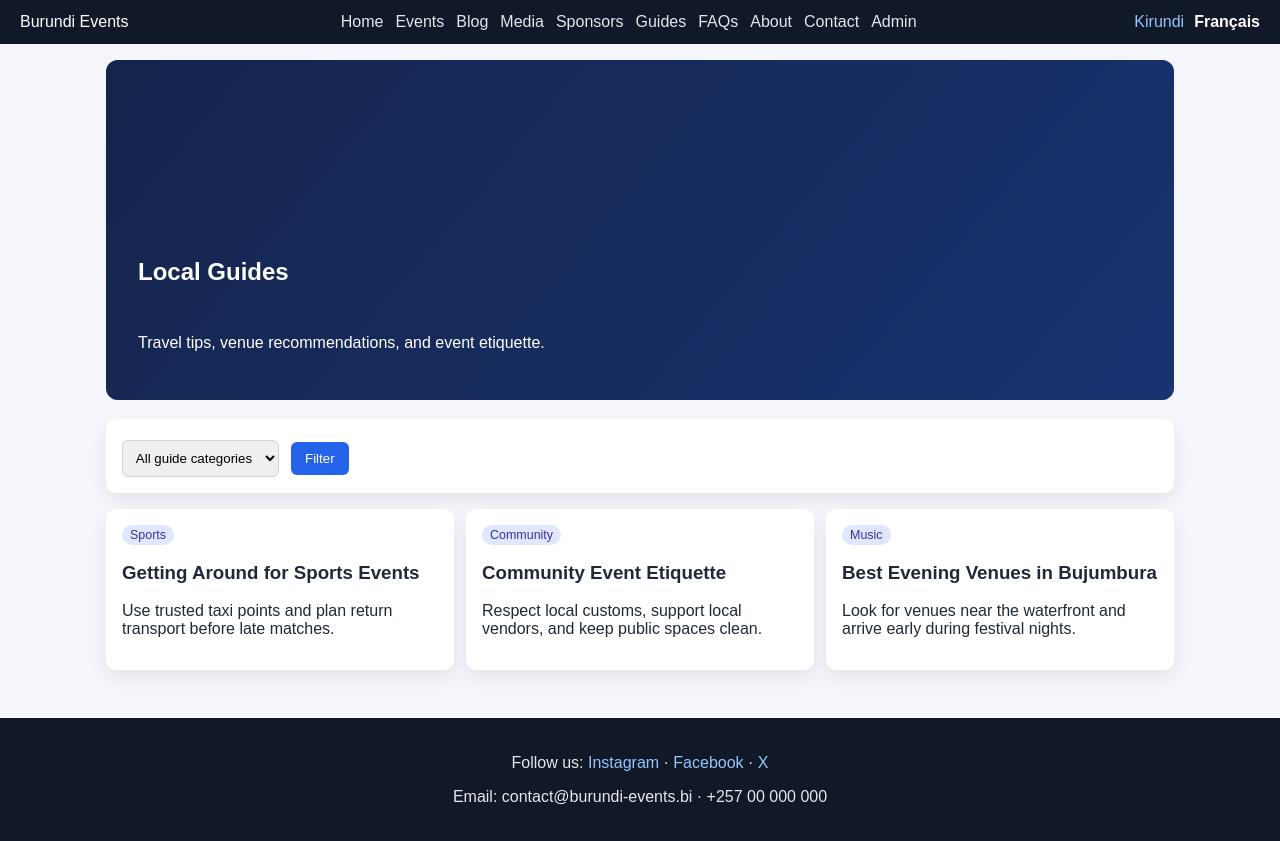
After one commit to Steve-coder1/Burundi-event-, a Flask app: page /guides in a window 1280 px wide. The commit adds this page. Run offline with Flask 3, Linux system fonts and the light colour scheme; data comes from the database, SQL or seed files in the repository.

Commit message:
Add sponsors guides and FAQs public pages with filters

```diff
--- a/app.py
+++ b/app.py
@@ -114,6 +114,35 @@ class ContactMessage(db.Model):
     email = db.Column(db.String(160), nullable=False)
     phone = db.Column(db.String(50), nullable=True)
     message = db.Column(db.Text, nullable=False)
+    created_at = db.Column(db.DateTime, default=datetime.utcnow)
+
+
+class Sponsor(db.Model):
+    id = db.Column(db.Integer, primary_key=True)
+    name = db.Column(db.String(140), nullable=False)
+    website_url = db.Column(db.String(255), nullable=False)
+    logo_url = db.Column(db.String(255), nullable=True)
+    description = db.Column(db.String(255), default="")
+    sponsor_type = db.Column(db.String(50), default="community")
+    language = db.Column(db.String(10), default="fr")
+    created_at = db.Column(db.DateTime, default=datetime.utcnow)
+
+
+class LocalGuide(db.Model):
+    id = db.Column(db.Integer, primary_key=True)
+    title = db.Column(db.String(160), nullable=False)
+    content = db.Column(db.Text, nullable=False)
+    guide_type = db.Column(db.String(50), default="community")
+    image_url = db.Column(db.String(255), nullable=True)
+    language = db.Column(db.String(10), default="fr")
+    created_at = db.Column(db.DateTime, default=datetime.utcnow)
+
+
+class FAQ(db.Model):
+    id = db.Column(db.Integer, primary_key=True)
+    question = db.Column(db.String(255), nullable=False)
+    answer = db.Column(db.Text, nullable=False)
+    language = db.Column(db.String(10), default="fr")
     created_at = db.Column(db.DateTime, default=datetime.utcnow)
 
 
@@ -296,6 +325,75 @@ def ensure_seed_data():
         db.session.add(admin)
         db.session.commit()
 
+    if Sponsor.query.count() == 0:
+        db.session.add_all(
+            [
+                Sponsor(
+                    name="Burundi Creative Hub",
+                    website_url="https://example.org/creative-hub",
+                    logo_url="",
+                    description="Supports youth-led music and arts programs.",
+                    sponsor_type="arts",
+                    language="fr",
+                ),
+                Sponsor(
+                    name="Lake Tanganyika Sports",
+                    website_url="https://example.org/lake-sports",
+                    logo_url="",
+                    description="Partner for community sports festivals.",
+                    sponsor_type="sports",
+                    language="fr",
+                ),
+            ]
+        )
+
+    if LocalGuide.query.count() == 0:
+        db.session.add_all(
+            [
+                LocalGuide(
+                    title="Best Evening Venues in Bujumbura",
+                    content="Look for venues near the waterfront and arrive early during festival nights.",
+                    guide_type="music",
+                    language="fr",
+                ),
+                LocalGuide(
+                    title="Community Event Etiquette",
+                    content="Respect local customs, support local vendors, and keep public spaces clean.",
+                    guide_type="community",
+                    language="fr",
+                ),
+                LocalGuide(
+                    title="Getting Around for Sports Events",
+                    content="Use trusted taxi points and plan return transport before late matches.",
+                    guide_type="sports",
+                    language="fr",
+                ),
+            ]
+        )
+
+    if FAQ.query.count() == 0:
+        db.session.add_all(
+            [
+                FAQ(
+                    question="How are events selected?",
+                    answer="Events are reviewed from local organizers and verified before publication.",
+                    language="fr",
+                ),
+                FAQ(
+                    question="Can I submit my event?",
+                    answer="Yes. Use the contact form with event details and your team will review it.",
+                    language="fr",
+                ),
+                FAQ(
+                    question="Are events free to attend?",
+                    answer="Some are free and others are ticketed. Check each event detail page for guidance.",
+                    language="fr",
+                ),
+            ]
+        )
+
+    db.session.commit()
+
 
 @app.route("/")
 def index():
@@ -400,6 +498,55 @@ def media_gallery():
         event_options=event_options,
         category_options=category_options,
     )
+
+
+@app.route("/sponsors")
+def sponsors_page():
+    increment_analytics("sponsors", 0.5)
+    selected_type = request.args.get("type", "")
+    current_lang = session.get("public_lang", "fr")
+
+    query = Sponsor.query.filter(Sponsor.language == current_lang)
+    if selected_type:
+        query = query.filter(Sponsor.sponsor_type == selected_type)
+
+    sponsors = query.order_by(Sponsor.name.asc()).all()
+    sponsor_types = sorted({row.sponsor_type for row in Sponsor.query.filter(Sponsor.language == current_lang).all()})
+    return render_template("sponsors.html", sponsors=sponsors, sponsor_types=sponsor_types)
+
+
+@app.route("/guides")
+def guides_page():
+    increment_analytics("guides", 0.5)
+    selected_type = request.args.get("type", "")
+    current_lang = session.get("public_lang", "fr")
+
+    query = LocalGuide.query.filter(LocalGuide.language == current_lang)
+    if selected_type:
+        query = query.filter(LocalGuide.guide_type == selected_type)
+
+    guides = query.order_by(LocalGuide.created_at.desc()).all()
+    guide_types = sorted({row.guide_type for row in LocalGuide.query.filter(LocalGuide.language == current_lang).all()})
+    return render_template("guides.html", guides=guides, guide_types=guide_types)
+
+
+@app.route("/faqs")
+def faqs_page():
+    increment_analytics("faqs", 0.5)
+    keyword = request.args.get("q", "").strip().lower()
+    current_lang = session.get("public_lang", "fr")
+
+    query = FAQ.query.filter(FAQ.language == current_lang)
+    if keyword:
+        query = query.filter(
+            db.or_(
+                FAQ.question.ilike(f"%{keyword}%"),
+                FAQ.answer.ilike(f"%{keyword}%"),
+            )
+        )
+
+    faqs = query.order_by(FAQ.created_at.desc()).all()
+    return render_template("faqs.html", faqs=faqs)
 
 
 @app.route("/about")
--- a/static/css/styles.css
+++ b/static/css/styles.css
@@ -102,6 +102,16 @@ th, td { border-bottom: 1px solid #e5e7eb; padding: .75rem; text-align: left; }
 .form-error { color: #b91c1c; min-height: 1.1rem; margin: 0; }
 .map-image { border: 1px solid #cbd5e1; border-radius: 10px; padding: 2rem 1rem; text-align: center; background: #eff6ff; color: #1e3a8a; }
 
+.sponsors-hero, .guides-hero, .faqs-hero { min-height: 240px; }
+.sponsor-grid { display: grid; grid-template-columns: repeat(auto-fill, minmax(210px, 1fr)); gap: 1rem; }
+.sponsor-card { text-decoration: none; color: inherit; transition: transform .2s ease; }
+.sponsor-card:hover { transform: translateY(-4px); }
+.sponsor-logo { width: 62px; height: 62px; border-radius: 50%; background: #dbeafe; color: #1e3a8a; display: grid; place-items: center; font-weight: 700; margin-bottom: .6rem; }
+.faq-list { display: grid; gap: .75rem; }
+.faq-question { text-align: left; background: #f8fafc; border: 1px solid #e2e8f0; color: #0f172a; font-weight: 700; }
+.faq-question.open { background: #e0e7ff; }
+.faq-answer.hidden { display: none; }
+
 @media (max-width: 900px) {
   body { flex-direction: column; }
   .sidebar { width: 100%; min-height: auto; position: relative; }
--- a/static/js/main.js
+++ b/static/js/main.js
@@ -217,3 +217,50 @@ if (galleryLoadMore) {
 }
 
 applyPublicGalleryFilters();
+
+
+const sponsorTypeFilter = document.getElementById('sponsor-type-filter');
+const sponsorCards = document.querySelectorAll('.sponsor-card');
+if (sponsorTypeFilter && sponsorCards.length) {
+  sponsorTypeFilter.addEventListener('change', () => {
+    const selected = sponsorTypeFilter.value;
+    sponsorCards.forEach((card) => {
+      const show = !selected || card.dataset.sponsorType === selected;
+      card.style.display = show ? 'block' : 'none';
+    });
+  });
+}
+
+const guidesTypeFilter = document.getElementById('guides-type-filter');
+const guideCards = document.querySelectorAll('.guide-card');
+if (guidesTypeFilter && guideCards.length) {
+  guidesTypeFilter.addEventListener('change', () => {
+    const selected = guidesTypeFilter.value;
+    guideCards.forEach((card) => {
+      const show = !selected || card.dataset.guideType === selected;
+      card.style.display = show ? 'block' : 'none';
+    });
+  });
+}
+
+const faqItems = document.querySelectorAll('.faq-item');
+faqItems.forEach((item) => {
+  const question = item.querySelector('.faq-question');
+  const answer = item.querySelector('.faq-answer');
+  if (!question || !answer) return;
+  question.addEventListener('click', () => {
+    answer.classList.toggle('hidden');
+    question.classList.toggle('open');
+  });
+});
+
+const faqSearch = document.getElementById('faq-search');
+if (faqSearch && faqItems.length) {
+  faqSearch.addEventListener('input', () => {
+    const keyword = faqSearch.value.toLowerCase().trim();
+    faqItems.forEach((item) => {
+      const hay = item.dataset.faqText || '';
+      item.style.display = !keyword || hay.includes(keyword) ? 'block' : 'none';
+    });
+  });
+}
--- a/templates/base_public.html
+++ b/templates/base_public.html
@@ -15,6 +15,9 @@
       <a href="{{ url_for('home') }}#events-grid">Events</a>
       <a href="{{ url_for('blog_home') }}">Blog</a>
       <a href="{{ url_for('media_gallery') }}">Media</a>
+      <a href="{{ url_for('sponsors_page') }}">Sponsors</a>
+      <a href="{{ url_for('guides_page') }}">Guides</a>
+      <a href="{{ url_for('faqs_page') }}">FAQs</a>
       <a href="{{ url_for('about_page') }}">About</a>
       <a href="{{ url_for('contact_page') }}">Contact</a>
       <a href="{{ url_for('login') }}">Admin</a>
--- /dev/null
+++ b/templates/guides.html
@@ -0,0 +1,33 @@
+{% extends 'base_public.html' %}
+{% block content %}
+<section class="hero guides-hero">
+  <div class="hero-overlay">
+    <h1>Local Guides</h1>
+    <p>Travel tips, venue recommendations, and event etiquette.</p>
+  </div>
+</section>
+
+<section class="card">
+  <form method="get" class="filters" id="guides-filter-form">
+    <select name="type" id="guides-type-filter">
+      <option value="">All guide categories</option>
+      {% for guide_type in guide_types %}
+      <option value="{{ guide_type }}" {% if request.args.get('type') == guide_type %}selected{% endif %}>{{ guide_type|title }}</option>
+      {% endfor %}
+    </select>
+    <button class="btn" type="submit">Filter</button>
+  </form>
+</section>
+
+<section class="blog-grid" id="guides-grid">
+  {% for guide in guides %}
+  <article class="card guide-card" data-guide-type="{{ guide.guide_type }}">
+    <span class="badge">{{ guide.guide_type|title }}</span>
+    <h3>{{ guide.title }}</h3>
+    <p>{{ guide.content }}</p>
+  </article>
+  {% else %}
+  <p>No guides available.</p>
+  {% endfor %}
+</section>
+{% endblock %}
```
Also changed, not shown: templates/faqs.html (added, +27 -0 lines), templates/sponsors.html (added, +34 -0 lines), README.md.
